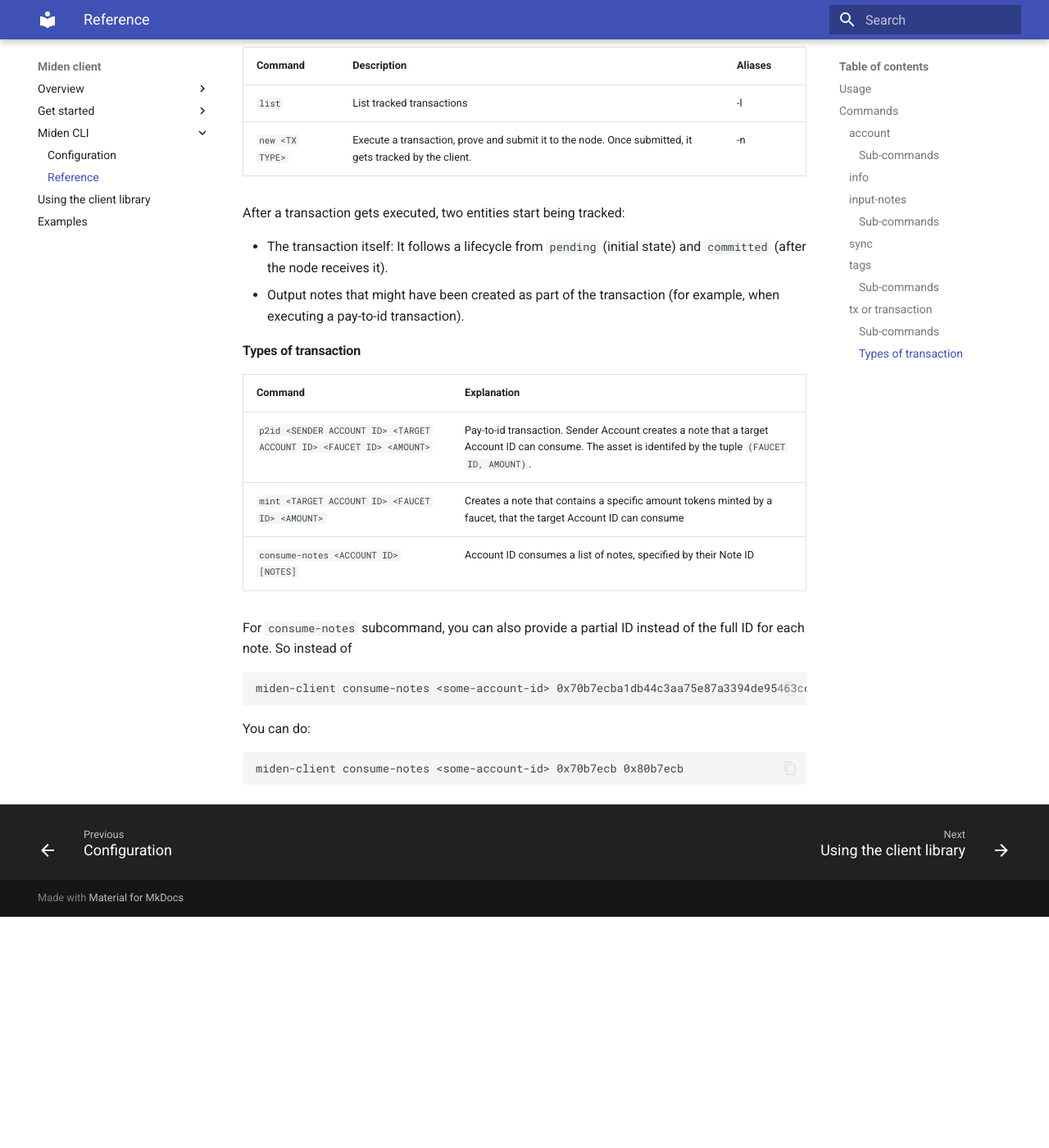
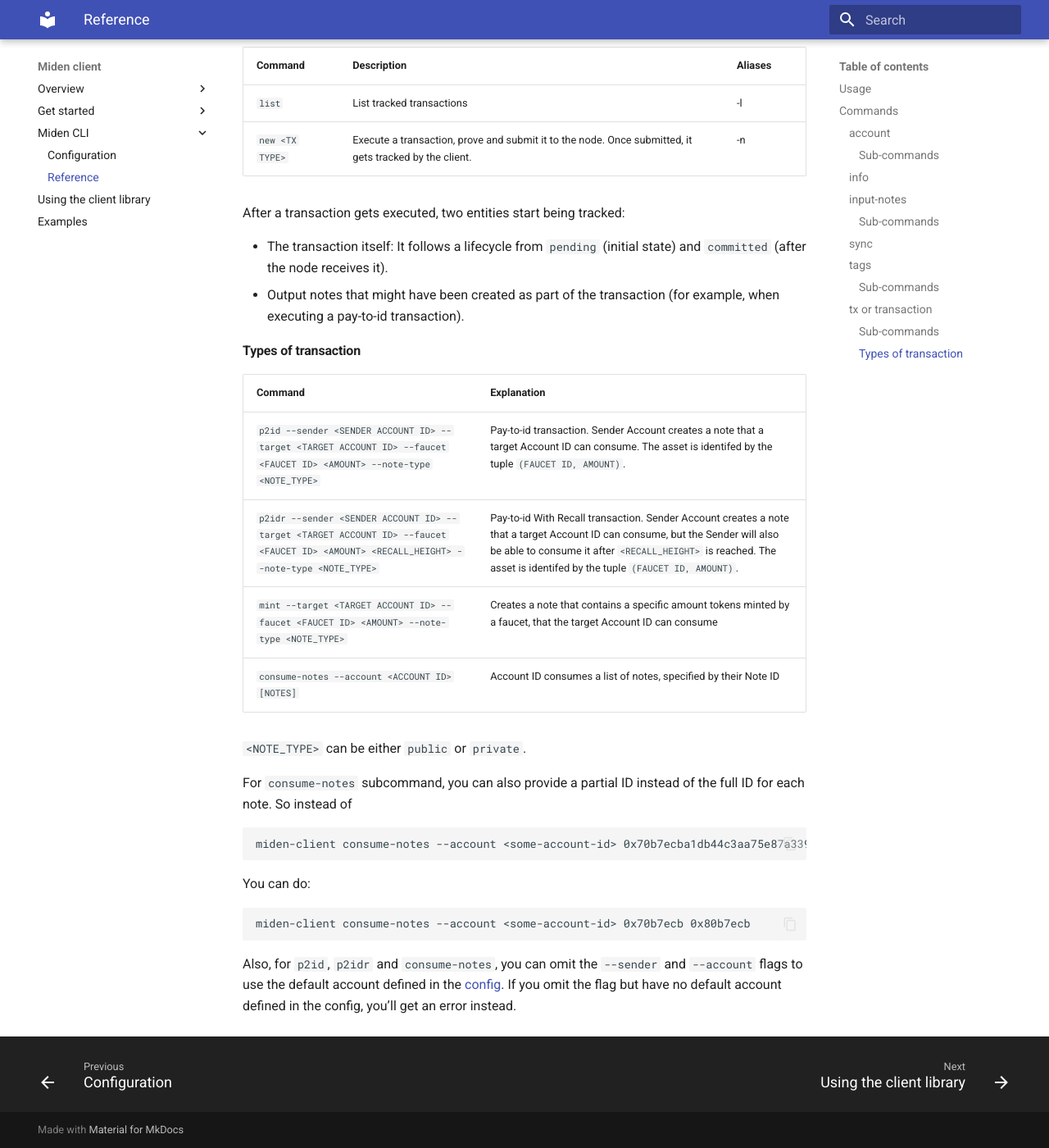
Before and after one commit to 0xPolygonMiden/miden-client, an MkDocs documentation site: the page built from docs/cli-reference.md, in a window 1280 px wide and 1400 px high, scrolled down 2520 px. Shown: the whole window at 82% size. Built offline with MkDocs 1.6.1 and Material for MkDocs 9.7.7, drawn with Linux system fonts in a browser that asks for light colours; before the commit the page ends 3638 px from its top, so only the background shows below that.

Commit message:
address review comments

````diff
--- a/docs/cli-reference.md
+++ b/docs/cli-reference.md
@@ -106,18 +106,23 @@
 
 | Command         | Explanation                                                                                                       |
 |-----------------|-------------------------------------------------------------------------------------------------------------------|
-| `p2id <SENDER ACCOUNT ID> <TARGET ACCOUNT ID> <FAUCET ID> <AMOUNT>`            | Pay-to-id transaction. Sender Account creates a note that a target Account ID can consume. The asset is identifed by the tuple `(FAUCET ID, AMOUNT)`. |
-| `mint <TARGET ACCOUNT ID> <FAUCET ID> <AMOUNT>`           | Creates a note that contains a specific amount tokens minted by a faucet, that the target Account ID can consume|
-| `consume-notes  <ACCOUNT ID> [NOTES]`  | Account ID consumes a list of notes, specified by their Note ID |
+| `p2id --sender <SENDER ACCOUNT ID> --target <TARGET ACCOUNT ID> --faucet <FAUCET ID> <AMOUNT> --note-type <NOTE_TYPE>`            | Pay-to-id transaction. Sender Account creates a note that a target Account ID can consume. The asset is identifed by the tuple `(FAUCET ID, AMOUNT)`. |
+| `p2idr --sender <SENDER ACCOUNT ID> --target <TARGET ACCOUNT ID> --faucet <FAUCET ID> <AMOUNT> <RECALL_HEIGHT> --note-type <NOTE_TYPE>`            | Pay-to-id With Recall transaction. Sender Account creates a note that a target Account ID can consume, but the Sender will also be able to consume it after `<RECALL_HEIGHT>` is reached. The asset is identifed by the tuple `(FAUCET ID, AMOUNT)`. |
+| `mint --target <TARGET ACCOUNT ID> --faucet <FAUCET ID> <AMOUNT> --note-type <NOTE_TYPE>`           | Creates a note that contains a specific amount tokens minted by a faucet, that the target Account ID can consume|
+| `consume-notes  --account <ACCOUNT ID> [NOTES]`  | Account ID consumes a list of notes, specified by their Note ID |
+
+`<NOTE_TYPE>` can be either `public` or `private`.
 
 For `consume-notes` subcommand, you can also provide a partial ID instead of the full ID for each note. So instead of
 
 ```sh
-miden-client consume-notes <some-account-id> 0x70b7ecba1db44c3aa75e87a3394de95463cc094d7794b706e02a9228342faeb0 0x80b7ecba1db44c3aa75e87a3394de95463cc094d7794b706e02a9228342faeb0
+miden-client consume-notes --account <some-account-id> 0x70b7ecba1db44c3aa75e87a3394de95463cc094d7794b706e02a9228342faeb0 0x80b7ecba1db44c3aa75e87a3394de95463cc094d7794b706e02a9228342faeb0
 ```
 
 You can do:
 
 ```sh
-miden-client consume-notes <some-account-id> 0x70b7ecb 0x80b7ecb
+miden-client consume-notes --account <some-account-id> 0x70b7ecb 0x80b7ecb
 ```
+
+Also, for `p2id`, `p2idr` and `consume-notes`, you can omit the `--sender` and `--account` flags to use the default account defined in the [config](./cli-config.md). If you omit the flag but have no default account defined in the config, you'll get an error instead.
````
Also changed, not shown: 2 other files.
